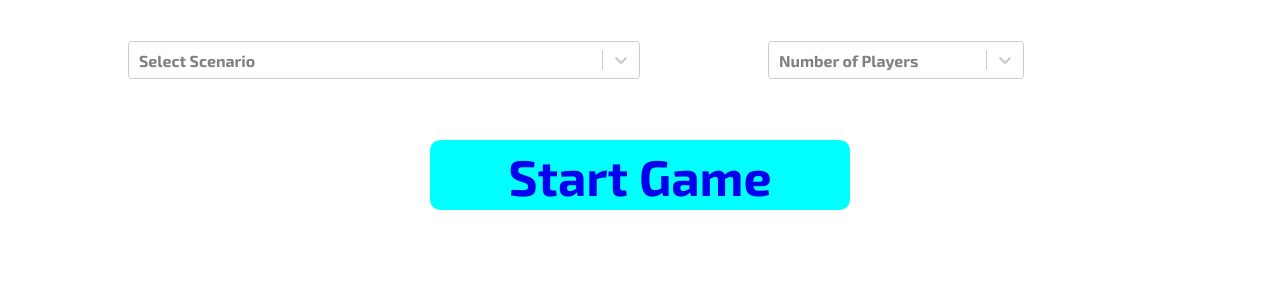
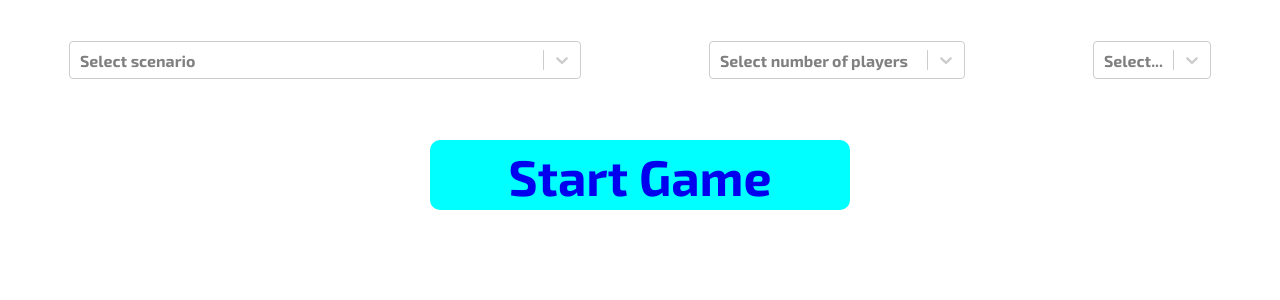
Before and after one commit to iaguilarfer/mc-tracker, a React (Create React App) app: page / in a window 1280 px wide. Shown: the top 300 px of the page. Built offline with nearby package versions, Linux system fonts and the light colour scheme.

Commit message:
Add i18n support (#22)
Co-authored-by: Ismael Aguilar <ismael.aguilar@xdesign.com>

```diff
--- a/package.json
+++ b/package.json
@@ -11,9 +11,12 @@
     "@types/react": "^18.0.17",
     "@types/react-dom": "^18.0.6",
     "eslint": "^7.14.0",
+    "i18next": "^21.9.1",
+    "i18next-browser-languagedetector": "^6.1.5",
     "prettier": "^2.7.1",
     "react": "^18.2.0",
     "react-dom": "^18.2.0",
+    "react-i18next": "^11.18.5",
     "react-router": "^6.3.0",
     "react-router-dom": "^6.3.0",
     "react-scripts": "5.0.1",
--- a/src/assets/data/Scenarios.json
+++ b/src/assets/data/Scenarios.json
@@ -1,16 +1,24 @@
 {
   "mCScenarios": [
     {
-      "scenarioName": "Rhino",
       "scenarioValue": "rhino",
       "villain": {
-        "maxHealthPerPlayer": 18,
-        "villainName": "Rhino"
+        "maxHealthPerPlayer": 18
       },
       "mainScheme": {
         "maxThreatPerPlayer": 7,
-        "schemeName": "The Break-in!",
-        "startingThreatPerPlayer": 1,
+        "startingThreatPerPlayer": 0,
+        "threatPerTurnPerPlayer": 1
+      }
+    },
+    {
+      "scenarioValue": "klaw",
+      "villain": {
+        "maxHealthPerPlayer": 12
+      },
+      "mainScheme": {
+        "maxThreatPerPlayer": 6,
+        "startingThreatPerPlayer": 0,
         "threatPerTurnPerPlayer": 1
       }
     }
--- a/src/components/MainSchemeThreatTracker/MainSchemeThreatTracker.tsx
+++ b/src/components/MainSchemeThreatTracker/MainSchemeThreatTracker.tsx
@@ -3,6 +3,7 @@ import { schemeImages } from "../../assets/images/schemes";
 import { useStartingSetUpContext } from "../../context/startingSetUpContext/startingSetUpContext";
 import { MainScheme } from "../../models/MainScheme";
 import styles from "./MainSchemeThreatTracker.module.scss";
+import { useTranslation } from "react-i18next";
 
 interface MainSchemeThreatTrackerProps {
   mainScheme: MainScheme;
@@ -11,6 +12,8 @@ interface MainSchemeThreatTrackerProps {
 export const MainSchemeThreatTracker: React.FC<
   MainSchemeThreatTrackerProps
 > = ({ mainScheme }) => {
+  const { t } = useTranslation();
+  const { selectedScenario } = useStartingSetUpContext();
   const { numberOfPlayers } = useStartingSetUpContext();
 
   const maxThreat = mainScheme.maxThreatPerPlayer * (numberOfPlayers || 0);
@@ -76,8 +79,8 @@ export const MainSchemeThreatTracker: React.FC<
         <img
           className={styles["scheme-image"]}
           src={schemeImages.rhino}
-          alt={mainScheme.schemeName}
-        ></img>
+          alt={t(`scenarios.${selectedScenario?.scenarioValue}.mainSchemeName`)}
+        />
       </div>
       <div className={styles["scheme-threat-tracker-content"]}>
         <div
@@ -136,7 +139,9 @@ export const MainSchemeThreatTracker: React.FC<
             onClick={villainTurn}
             className={styles["scheme-threat-tracker-villainturn"]}
           >
-            <div>Villain Turn {villainSchemeThreat}</div>
+            <div>{`${t(
+              "threatTracker.villainTurn"
+            )} ${villainSchemeThreat}`}</div>
           </div>
         </div>
       </div>
--- a/src/components/VillainLifeTracker/VillainLifeTracker.tsx
+++ b/src/components/VillainLifeTracker/VillainLifeTracker.tsx
@@ -3,6 +3,7 @@ import { villainImages } from "../../assets/images/villains";
 import { useStartingSetUpContext } from "../../context/startingSetUpContext/startingSetUpContext";
 import { Villain } from "../../models/Villain";
 import styles from "./VillainLifeTracker.module.scss";
+import { useTranslation } from "react-i18next";
 
 interface VillainLifeTrackerProps {
   villain: Villain;
@@ -11,6 +12,8 @@ interface VillainLifeTrackerProps {
 export const VillainLifeTracker: React.FC<VillainLifeTrackerProps> = ({
   villain,
 }) => {
+  const { t } = useTranslation();
+  const { selectedScenario } = useStartingSetUpContext();
   const { numberOfPlayers } = useStartingSetUpContext();
 
   const maxHealth = villain.maxHealthPerPlayer * (numberOfPlayers || 0);
@@ -42,8 +45,8 @@ export const VillainLifeTracker: React.FC<VillainLifeTrackerProps> = ({
         <img
           className={styles["villain-image"]}
           src={villainImages.rhino}
-          alt={villain.villainName}
-        ></img>
+          alt={t(`scenarios.${selectedScenario?.scenarioValue}.villainName`)}
+        />
       </div>
       <div className={styles["villain-life-tracker-content"]}>
         <div
@@ -67,9 +70,7 @@ export const VillainLifeTracker: React.FC<VillainLifeTrackerProps> = ({
             <div className={styles["increase-decrease-buttons"]}>+1</div>
           </div>
         </div>
-        <div className={styles["villain-life-tracker-maxhealth-container"]}>
-          MaxHealth:{maxHealth}
-        </div>
+        <div>{`${t("villainTracker.maxHealth")}:${maxHealth}`}</div>
       </div>
     </div>
   );
--- a/src/containers/App/App.tsx
+++ b/src/containers/App/App.tsx
@@ -1,14 +1,14 @@
 import React from "react";
-import styles from "./App.module.scss";
 import { BrowserRouter, Routes, Route } from "react-router-dom";
 import { ScenarioTrackerPage } from "../ScenarioTrackerPage/ScenarioTrackerPage";
 import { ScenarioSelector } from "../ScenarioSelector/ScenarioSelector";
 import { StartingSetUpProvider } from "../../context/startingSetUpContext/startingSetUpContext";
+import "../../i18n";
 
 function App() {
   return (
     <StartingSetUpProvider>
-      <div className={styles["App"]}>
+      <div>
         <BrowserRouter>
           <Routes>
             <Route path="/scenario" element={<ScenarioTrackerPage />} />
--- a/src/containers/ScenarioSelector/ScenarioSelector.tsx
+++ b/src/containers/ScenarioSelector/ScenarioSelector.tsx
@@ -4,6 +4,7 @@ import Select from "react-select";
 import { useStartingSetUpContext } from "../../context/startingSetUpContext/startingSetUpContext";
 import ScenariosJson from "../../assets/data/Scenarios.json";
 import styles from "./ScenarioSelector.module.scss";
+import { useTranslation } from "react-i18next";
 
 export const ScenarioSelector: React.FC = () => {
   const {
@@ -13,16 +14,35 @@ export const ScenarioSelector: React.FC = () => {
     scenarioValue,
   } = useStartingSetUpContext();
 
+  const { t, i18n } = useTranslation();
+
   const scenarioOptions = ScenariosJson.mCScenarios.map((scenario) => ({
     value: scenario.scenarioValue,
-    label: scenario.scenarioName,
+    label: t(`scenarios.${scenario.scenarioValue}.villainName`),
   }));
 
   const numberPlayers = [
-    { value: "1", label: "Solo Game" },
-    { value: "2", label: "Two Players" },
-    { value: "3", label: "Three Players" },
-    { value: "4", label: "Four Players" },
+    {
+      value: "1",
+      label: t("scenarioSelectorPage.numberOfPlayersSelector.one"),
+    },
+    {
+      value: "2",
+      label: t("scenarioSelectorPage.numberOfPlayersSelector.two"),
+    },
+    {
+      value: "3",
+      label: t("scenarioSelectorPage.numberOfPlayersSelector.three"),
+    },
+    {
+      value: "4",
+      label: t("scenarioSelectorPage.numberOfPlayersSelector.four"),
+    },
+  ];
+
+  const languages = [
+    { value: "en", label: "English" },
+    { value: "es", label: "Español" },
   ];
 
   const selectedScenarioOption = scenarioOptions.find(
@@ -33,12 +53,16 @@ export const ScenarioSelector: React.FC = () => {
     (option) => +option.value === numberOfPlayers
   );
 
+  const selectedLanguage = languages.find(
+    (option) => option.value === i18n.language
+  );
+
   const ScenarioSelector = () => (
     <Select
       isSearchable={false}
       value={selectedScenarioOption}
       options={scenarioOptions}
-      placeholder="Select Scenario"
+      placeholder={t("scenarioSelectorPage.scenarioSelector.placeholder")}
       onChange={(option) => {
         if (option !== null) {
           setScenarioValue(option.value);
@@ -46,17 +70,28 @@ export const ScenarioSelector: React.FC = () => {
       }}
     />
   );
+
   const NumberOfPlayersSelector = () => (
     <Select
       isSearchable={false}
       value={selectedNumberOfPlayers}
       options={numberPlayers}
-      placeholder="Number of Players"
+      placeholder={t(
+        "scenarioSelectorPage.numberOfPlayersSelector.placeholder"
+      )}
       onChange={(option) => {
         if (option !== null) {
           setNumberOfPlayers(+option.value);
         }
       }}
+    />
+  );
+
+  const LanguageSelector = () => (
+    <Select
+      options={languages}
+      defaultValue={selectedLanguage}
+      onChange={(option) => i18n.changeLanguage(option?.value)}
     />
   );
 
@@ -69,11 +104,14 @@ export const ScenarioSelector: React.FC = () => {
         <div className={styles["player-selector"]}>
           <NumberOfPlayersSelector />
         </div>
+        <div className={styles["language-selector"]}>
+          <LanguageSelector />
+        </div>
       </div>
 
       <div className={styles["scenario-button-container"]}>
         <Link className={styles["scenario-button-link"]} to={"/scenario"}>
-          Start Game
+          {t("scenarioSelectorPage.startGame")}
         </Link>
       </div>
     </div>
--- /dev/null
+++ b/src/i18n/index.ts
@@ -0,0 +1,25 @@
+import LanguageDetector from "i18next-browser-languagedetector";
+import en from "./translations/en.json";
+import es from "./translations/es.json";
+import i18n from 'i18next';
+import { initReactI18next } from "react-i18next";
+
+type Translation = typeof en;
+type Resources = { [x: string]: { translation: Translation } };
+
+const resources: Resources = {
+  en: {
+    translation: en,
+  },
+  es: {
+    translation: es,
+  },
+};
+
+i18n.use(LanguageDetector).use(initReactI18next).init({
+  debug: true,
+  fallbackLng: "en",
+  resources,
+});
+
+export default i18n;
--- /dev/null
+++ b/src/i18n/translations/en.json
@@ -0,0 +1,31 @@
+{
+  "scenarioSelectorPage": {
+    "startGame": "Start Game",
+    "scenarioSelector": {
+      "placeholder": "Select scenario"
+    },
+    "numberOfPlayersSelector": {
+      "placeholder": "Select number of players",
+      "one": "Solo Game",
+      "two": "Two Players",
+      "three": "Three Players",
+      "four": "Four Players"
+    }
+  },
+  "villainTracker": {
+    "maxHealth": "Max Health"
+  },
+  "threatTracker": {
+    "villainTurn": "Villain Turn"
+  },
+  "scenarios": {
+    "rhino": {
+      "villainName": "Rhino",
+      "mainSchemeName": "The Break-In!"
+    },
+    "klaw": {
+      "villainName": "Klaw",
+      "mainSchemeName": "Underground Distribution"
+    }
+  }
+}
--- /dev/null
+++ b/src/i18n/translations/es.json
@@ -0,0 +1,31 @@
+{
+  "scenarioSelectorPage": {
+    "startGame": "Empezar Partida",
+    "scenarioSelector": {
+      "placeholder": "Selecciona escenario"
+    },
+    "numberOfPlayersSelector": {
+      "placeholder": "Selecciona el número de jugadores",
+      "one": "Solitario",
+      "two": "Dos Jugadores",
+      "three": "Tres Jugadores",
+      "four": "Cuatro Jugadores"
+    }
+  },
+  "villainTracker": {
+    "maxHealth": "Vida Maxima"
+  },
+  "threatTracker": {
+    "villainTurn": "Turno del villano"
+  },
+  "scenarios": {
+    "rhino": {
+      "villainName": "Rhino",
+      "mainSchemeName": "Allanamiento!"
+    },
+    "klaw": {
+      "villainName": "Klaw",
+      "mainSchemeName": "Distribucion Clandestina"
+    }
+  }
+}
--- a/src/models/MainScheme.ts
+++ b/src/models/MainScheme.ts
@@ -1,6 +1,5 @@
 export interface MainScheme {
   maxThreatPerPlayer: number;
-  schemeName: string;
   startingThreatPerPlayer: number;
   threatPerTurnPerPlayer: number;
 }
--- a/src/models/Scenario.ts
+++ b/src/models/Scenario.ts
@@ -5,5 +5,4 @@ export interface Scenario{
     villain: Villain;
     mainScheme: MainScheme;
     scenarioValue: string;
-    scenarioName: string
 }
--- a/src/models/Villain.ts
+++ b/src/models/Villain.ts
@@ -1,4 +1,3 @@
 export interface Villain {
   maxHealthPerPlayer: number;
-  villainName: string;
 }
```
Also changed, not shown: 1 other file (tests, documents, lock files or other folders).
